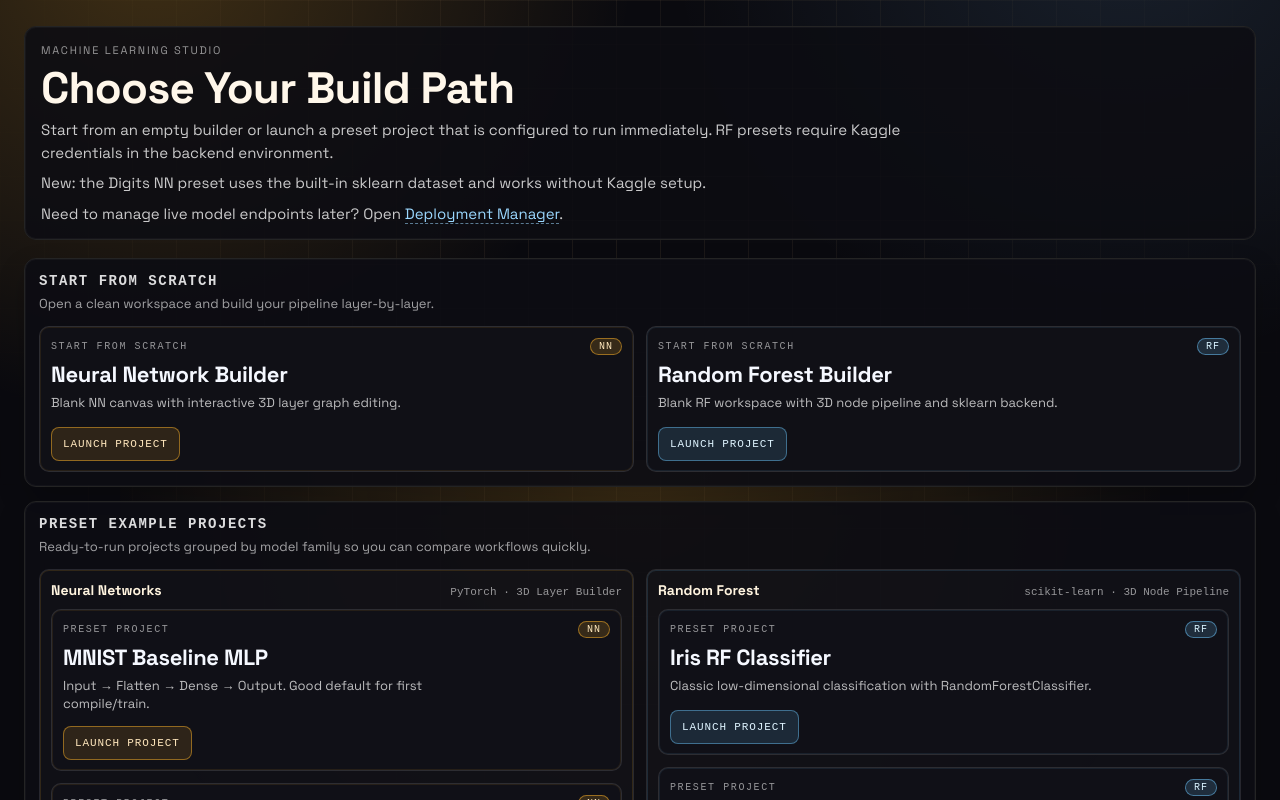
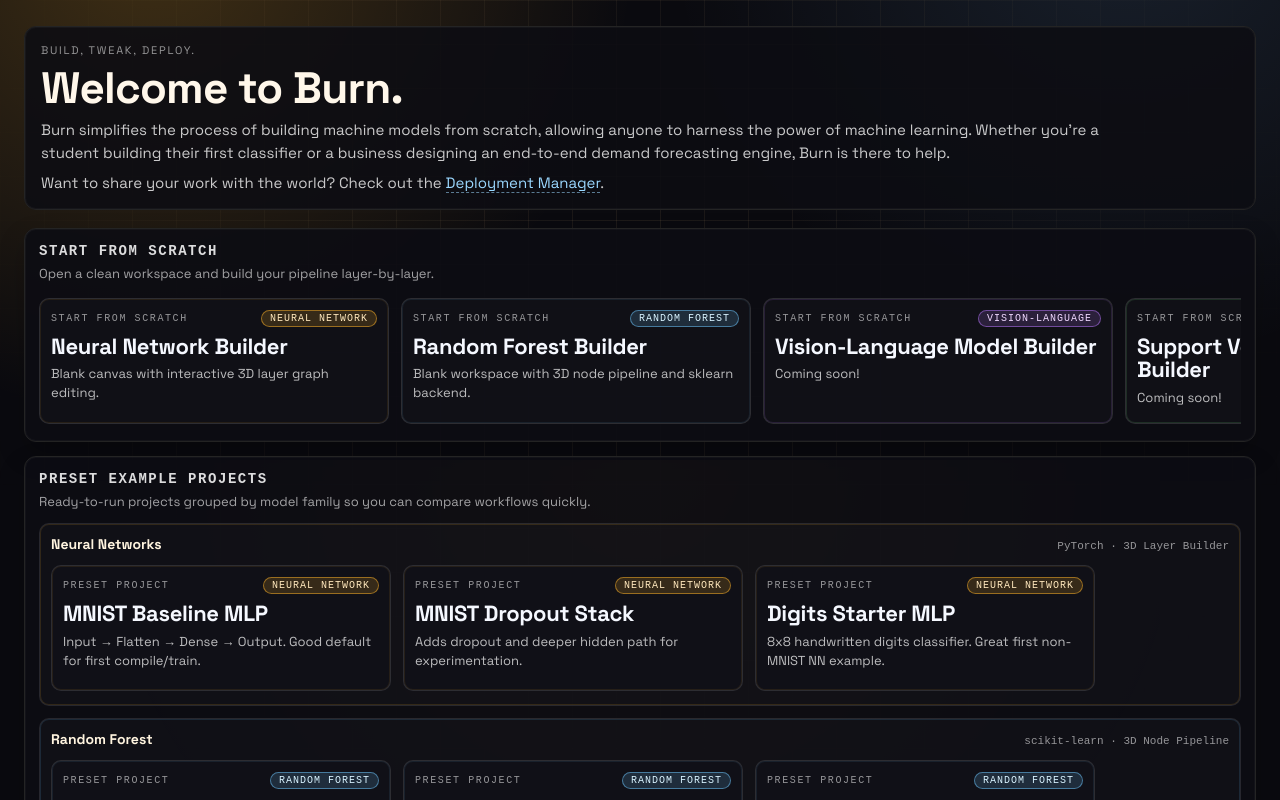
Before and after one commit to aryan-cs/burn, a React (Vite) app in the folder frontend/: page / in a window 1280 px wide. Built offline with nearby package versions, Linux system fonts and the light colour scheme.

Commit message:
fixed home page

```diff
--- a/frontend/index.html
+++ b/frontend/index.html
@@ -7,7 +7,7 @@
     <style>
       @import url('https://fonts.googleapis.com/css2?family=Space+Grotesk:wght@300..700&display=swap');
     </style>
-    <title>Burn | Neural Network Builder</title>
+    <title>Burn</title>
   </head>
   <body>
     <div id="root"></div>
--- a/frontend/src/launch/ModelHubPage.tsx
+++ b/frontend/src/launch/ModelHubPage.tsx
@@ -1,4 +1,12 @@
 import './modelHub.css'
+
+let NN = "Neural Network"
+let RF = "Random Forest"
+let VLM = "Vision-Language"
+let SVM = "SVM"
+let PCA = "PCA"
+let LINREG = "Linear Regression"
+let LOGREG = "Logistic Regression"
 
 type LaunchCard = {
   title: string
@@ -6,25 +14,65 @@ type LaunchCard = {
   description: string
   href: string
   badge: string
-  tone: 'nn' | 'rf'
+  tone: 'nn' | 'rf' | 'vlm' | 'svm' | 'pca' | 'linreg' | 'logreg'
 }
 
 const SCRATCH_CARDS: LaunchCard[] = [
   {
     title: 'Neural Network Builder',
     subtitle: 'Start From Scratch',
-    description: 'Blank NN canvas with interactive 3D layer graph editing.',
+    description: 'Blank canvas with interactive 3D layer graph editing.',
     href: '/nn?mode=scratch',
-    badge: 'NN',
+    badge: NN,
     tone: 'nn',
   },
   {
     title: 'Random Forest Builder',
     subtitle: 'Start From Scratch',
-    description: 'Blank RF workspace with 3D node pipeline and sklearn backend.',
+    description: 'Blank workspace with 3D node pipeline and sklearn backend.',
     href: '/rf?mode=scratch',
-    badge: 'RF',
+    badge: RF,
     tone: 'rf',
+  },
+  {
+    title: 'Vision-Language Model Builder',
+    subtitle: 'Start From Scratch',
+    description: 'Coming soon!',
+    href: '#',
+    badge: VLM,
+    tone: 'vlm',
+  },
+  {
+    title: 'Support Vector Machine Builder',
+    subtitle: 'Start From Scratch',
+    description: 'Coming soon!',
+    href: '#',
+    badge: SVM,
+    tone: 'svm',
+  },
+  {
+    title: 'Principal Component Analysis Builder',
+    subtitle: 'Start From Scratch',
+    description: 'Coming soon!',
+    href: '#',
+    badge: PCA,
+    tone: 'pca',
+  },
+  {
+    title: 'Linear Regression Builder',
+    subtitle: 'Start From Scratch',
+    description: 'Coming soon!',
+    href: '#',
+    badge: LINREG,
+    tone: 'linreg',
+  },
+  {
+    title: 'Logistic Regression Builder',
+    subtitle: 'Start From Scratch',
+    description: 'Coming soon!',
+    href: '#',
+    badge: LOGREG,
+    tone: 'logreg',
   },
 ]
 
@@ -34,7 +82,7 @@ const PRESET_CARDS: LaunchCard[] = [
     subtitle: 'Preset Project',
     description: 'Input → Flatten → Dense → Output. Good default for first compile/train.',
     href: '/nn?mode=preset&template=mnist_basic',
-    badge: 'NN',
+    badge: NN,
     tone: 'nn',
   },
   {
@@ -42,7 +90,7 @@ const PRESET_CARDS: LaunchCard[] = [
     subtitle: 'Preset Project',
     description: 'Adds dropout and deeper hidden path for experimentation.',
     href: '/nn?mode=preset&template=mnist_dropout',
-    badge: 'NN',
+    badge: NN,
     tone: 'nn',
   },
   {
@@ -50,7 +98,7 @@ const PRESET_CARDS: LaunchCard[] = [
     subtitle: 'Preset Project',
     description: '8x8 handwritten digits classifier. Great first non-MNIST NN example.',
     href: '/nn?mode=preset&template=digits_basic',
-    badge: 'NN',
+    badge: NN,
     tone: 'nn',
   },
   {
@@ -58,7 +106,7 @@ const PRESET_CARDS: LaunchCard[] = [
     subtitle: 'Preset Project',
     description: 'Classic low-dimensional classification with RandomForestClassifier.',
     href: '/rf?mode=preset&template=iris_basic',
-    badge: 'RF',
+    badge: RF,
     tone: 'rf',
   },
   {
@@ -66,7 +114,7 @@ const PRESET_CARDS: LaunchCard[] = [
     subtitle: 'Preset Project',
     description: 'Multi-class RF setup tuned for wine quality tabular data.',
     href: '/rf?mode=preset&template=wine_quality',
-    badge: 'RF',
+    badge: RF,
     tone: 'rf',
   },
   {
@@ -74,7 +122,7 @@ const PRESET_CARDS: LaunchCard[] = [
     subtitle: 'Preset Project',
     description: 'Binary RF classifier preset for diagnostic feature vectors.',
     href: '/rf?mode=preset&template=breast_cancer_fast',
-    badge: 'RF',
+    badge: RF,
     tone: 'rf',
   },
 ]
@@ -84,19 +132,14 @@ const RF_PRESET_CARDS = PRESET_CARDS.filter((card) => card.tone === 'rf')
 
 function LaunchCardView({ card }: { card: LaunchCard }) {
   return (
-    <article className={`hub-card hub-card-${card.tone}`}>
+    <a href={card.href} className={`hub-card hub-card-${card.tone} hub-card-link`}>
       <div className="hub-card-head">
         <div className="hub-card-subtitle">{card.subtitle}</div>
         <div className={`hub-badge hub-badge-${card.tone}`}>{card.badge}</div>
       </div>
       <h3 className="hub-card-title">{card.title}</h3>
       <p className="hub-card-description">{card.description}</p>
-      <div className="hub-card-footer">
-        <a href={card.href} className={`hub-launch-btn hub-launch-btn-${card.tone}`}>
-          Launch Project
-        </a>
-      </div>
-    </article>
+    </a>
   )
 }
 
@@ -106,18 +149,20 @@ export default function ModelHubPage() {
       <div className="hub-backdrop-grid" />
       <div className="hub-backdrop-glow" />
       <header className="hub-header">
-        <div className="hub-kicker">Machine Learning Studio</div>
-        <h1 className="hub-title">Choose Your Build Path</h1>
+        <div className="hub-kicker">Build, Tweak, Deploy.</div>
+        <h1 className="hub-title">Welcome to Burn.</h1>
         <p className="hub-subtitle">
-          Start from an empty builder or launch a preset project that is configured to run immediately.
-          RF presets require Kaggle credentials in the backend environment.
+          Burn simplifies the process of building machine models from scratch, allowing anyone to harness the power of machine learning.
+          Whether you're a student building their first classifier or a business designing an end-to-end demand forecasting engine, Burn is there to help.
         </p>
         <p className="hub-subtitle">
-          New: the Digits NN preset uses the built-in sklearn dataset and works without Kaggle setup.
-        </p>
-        <p className="hub-subtitle">
-          Need to manage live model endpoints later? Open{' '}
-          <a href="/deployments" className="hub-inline-link">
+          Want to share your work with the world? Check out the {' '}
+          <a
+            href="/deployments"
+            className="hub-inline-link"
+            target="_blank"
+            rel="noopener noreferrer"
+          >
             Deployment Manager
           </a>
           .
--- a/frontend/src/launch/modelHub.css
+++ b/frontend/src/launch/modelHub.css
@@ -42,6 +42,8 @@
   position: relative;
   z-index: 1;
   width: min(1320px, 100%);
+  max-width: 100%;
+  min-width: 0;
   margin: 0 auto;
 }
 
@@ -71,7 +73,7 @@
 
 .hub-subtitle {
   margin-top: 8px;
-  max-width: 900px;
+  max-width: 90%;
   color: rgba(255, 255, 255, 0.78);
   font-size: 15px;
   line-height: 1.5;
@@ -95,6 +97,10 @@
 }
 
 .hub-section {
+  max-width: 100%;
+  min-width: 0;
+  overflow-x: auto;
+  overflow-y: hidden;
   border: 1px solid var(--panel-border);
   border-radius: 12px;
   padding: 14px;
@@ -126,19 +132,33 @@
 .hub-grid {
   display: grid;
   gap: 12px;
+  min-width: 0;
 }
 
 .hub-grid-scratch {
-  grid-template-columns: repeat(2, minmax(0, 1fr));
+  display: flex;
+  flex-wrap: nowrap;
+  gap: 12px;
+  overflow-x: auto;
+  overflow-y: hidden;
+  padding-top: 2px;
+  padding-bottom: 3px;
+}
+
+.hub-grid-scratch .hub-card {
+  flex: 0 0 min(350px, 42vw);
 }
 
 .hub-family-grid {
   display: grid;
-  grid-template-columns: repeat(2, minmax(0, 1fr));
+  grid-template-columns: 1fr;
   gap: 12px;
+  min-width: 0;
 }
 
 .hub-family-panel {
+  max-width: 100%;
+  min-width: 0;
   border: 1px solid rgba(255, 255, 255, 0.1);
   border-radius: 10px;
   padding: 11px;
@@ -177,17 +197,64 @@
 }
 
 .hub-grid-family {
-  grid-template-columns: 1fr;
+  display: flex;
+  flex-wrap: nowrap;
+  gap: 12px;
+  overflow-x: auto;
+  overflow-y: hidden;
+  padding-top: 2px;
+  padding-bottom: 3px;
+}
+
+.hub-grid-family .hub-card {
+  flex: 0 0 min(340px, 40vw);
+}
+
+.hub-section,
+.hub-grid-scratch,
+.hub-grid-family {
+  -ms-overflow-style: none;
+  scrollbar-width: none;
+}
+
+.hub-section::-webkit-scrollbar,
+.hub-grid-scratch::-webkit-scrollbar,
+.hub-grid-family::-webkit-scrollbar {
+  width: 0;
+  height: 0;
+  display: none;
 }
 
 .hub-card {
+  min-width: 0;
   border: 1px solid rgba(255, 255, 255, 0.12);
   border-radius: 10px;
-  min-height: 146px;
+  min-height: 126px;
   padding: 11px 11px 10px;
   background: rgba(17, 17, 24, 0.95);
   display: flex;
   flex-direction: column;
+}
+
+.hub-card-link {
+  text-decoration: none;
+  color: inherit;
+  cursor: pointer;
+  transition:
+    transform 0.14s ease,
+    filter 0.14s ease,
+    border-color 0.14s ease,
+    box-shadow 0.14s ease;
+}
+
+.hub-card-link:hover {
+  transform: translateY(-1px);
+  filter: brightness(1.06);
+  border-color: rgba(255, 255, 255, 0.2);
+}
+
+.hub-card-link:active {
+  transform: translateY(0);
 }
 
 .hub-card-nn {
@@ -196,6 +263,26 @@
 
 .hub-card-rf {
   box-shadow: inset 0 0 0 1px rgba(110, 200, 255, 0.09);
+}
+
+.hub-card-vlm {
+  box-shadow: inset 0 0 0 1px rgba(186, 120, 255, 0.14);
+}
+
+.hub-card-svm {
+  box-shadow: inset 0 0 0 1px rgba(115, 230, 130, 0.14);
+}
+
+.hub-card-pca {
+  box-shadow: inset 0 0 0 1px rgba(255, 100, 100, 0.14);
+}
+
+.hub-card-linreg {
+  box-shadow: inset 0 0 0 1px rgba(255, 180, 41, 0.14);
+}
+
+.hub-card-logreg {
+  box-shadow: inset 0 0 0 1px rgba(255, 130, 200, 0.14);
 }
 
 .hub-card-head {
@@ -243,6 +330,36 @@
   background: rgba(110, 200, 255, 0.16);
 }
 
+.hub-badge-vlm {
+  color: #f0d8ff;
+  border-color: rgba(186, 120, 255, 0.5);
+  background: rgba(186, 120, 255, 0.16);
+}
+
+.hub-badge-svm {
+  color: #ddffe3;
+  border-color: rgba(115, 230, 130, 0.5);
+  background: rgba(115, 230, 130, 0.16);
+}
+
+.hub-badge-pca {
+  color: #ffdede;
+  border-color: rgba(255, 100, 100, 0.5);
+  background: rgba(255, 100, 100, 0.16);
+}
+
+.hub-badge-linreg {
+  color: #ffe8bd;
+  border-color: rgba(255, 180, 41, 0.5);
+  background: rgba(255, 180, 41, 0.16);
+}
+
+.hub-badge-logreg {
+  color: #ffdff0;
+  border-color: rgba(255, 130, 200, 0.5);
+  background: rgba(255, 130, 200, 0.16);
+}
+
 .hub-card-title {
   font-size: 22px;
   line-height: 1.08;
@@ -255,7 +372,10 @@
   color: rgba(255, 255, 255, 0.72);
   font-size: 13px;
   line-height: 1.45;
-  max-width: 52ch;
+  max-width: none;
+  white-space: normal;
+  overflow-wrap: anywhere;
+  word-break: normal;
 }
 
 .hub-card-footer {
@@ -323,8 +443,9 @@
     padding: 11px;
   }
 
-  .hub-grid-scratch {
-    grid-template-columns: 1fr;
+  .hub-grid-scratch .hub-card,
+  .hub-grid-family .hub-card {
+    flex-basis: 62vw;
   }
 
   .hub-title {
--- a/frontend/src/main.tsx
+++ b/frontend/src/main.tsx
@@ -8,6 +8,18 @@ import RFBootstrapPage from './rf/RFBootstrapPage'
 
 const path = window.location.pathname.toLowerCase()
 
+function resolveTitle(currentPath: string): string {
+  if (currentPath.startsWith('/deployments')) return 'Burn | Deployments'
+  if (currentPath.startsWith('/rf')) return 'Burn | Random Forest Builder'
+  if (currentPath.startsWith('/nn')) return 'Burn | Neural Network Builder'
+  if (currentPath.startsWith('/vlm')) return 'Burn | VLM Builder'
+  if (currentPath.startsWith('/svm')) return 'Burn | SVM Builder'
+  if (currentPath.startsWith('/pca')) return 'Burn | PCA Builder'
+  if (currentPath.startsWith('/linreg')) return 'Burn | Linear Regression Builder'
+  if (currentPath.startsWith('/logreg')) return 'Burn | Logistic Regression Builder'
+  return 'Burn | Home'
+}
+
 function resolveEntry() {
   if (path.startsWith('/deployments')) return <DeploymentsPage />
   if (path.startsWith('/rf')) return <RFBootstrapPage />
@@ -15,6 +27,8 @@ function resolveEntry() {
   return <ModelHubPage />
 }
 
+document.title = resolveTitle(path)
+
 createRoot(document.getElementById('root')!).render(
   <StrictMode>
     {resolveEntry()}
```
Also changed, not shown: frontend/src/deployments/DeploymentsPage.tsx (+45 -36 lines), frontend/src/deployments/deployments.css (+72 -5 lines).
